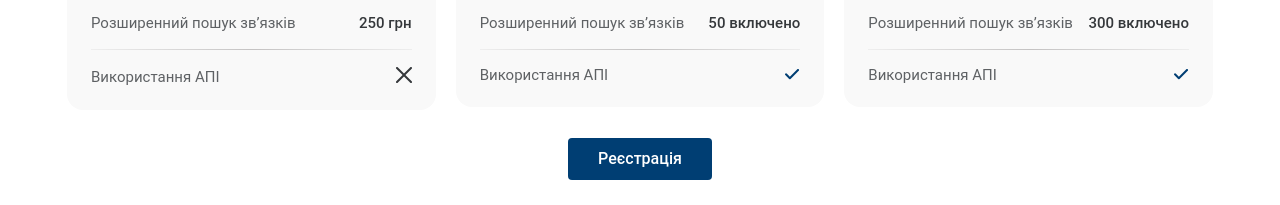
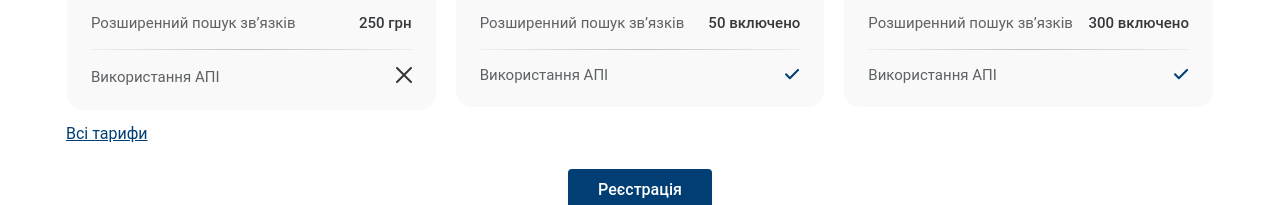
Before and after one commit to CNA-IT/cna_landing_0, a website: page src/index.html in a window 1280 px wide. Shown: the part 2682-2887 px from the top of the page. Drawn offline with nearby package versions, Linux system fonts and the light colour scheme; files that its build step writes are made by us from their sources; a web font is replaced by a local one.

Commit message:
added tariffs button

```diff
--- a/gulp/version.json
+++ b/gulp/version.json
@@ -1,3 +1,3 @@
 {
-    "main": "20230729142809"
+    "main": "20231013185529"
 }
--- a/src/index.html
+++ b/src/index.html
@@ -917,6 +917,9 @@
                 class="rates__pagination"
             ></div>
           </div>
+          <div data-aos="fade-up" data-aos-delay="200" class="rates__tariffs_btn">
+            <a href="/tariffs" target="_top">Всі тарифи</a>
+          </div>
           <div data-aos="zoom-in" data-aos-delay="200" class="rates__btn">
             <a href="/registration" target="_top">Реєстрація</a>
           </div>
--- a/src/scss/style.scss
+++ b/src/scss/style.scss
@@ -608,6 +608,18 @@
       text-align: center;
     }
   }
+  &__tariffs_btn {
+    a {
+      display: flex;
+      align-items: center;
+      @extend %rob-400;
+      font-size: 16px;
+      line-height: 21px;
+      padding: 5px 14px;
+      color: #003e73;
+      text-decoration: underline;
+    }
+  }
   &__btn {
     display: flex;
     justify-content: center;
```
